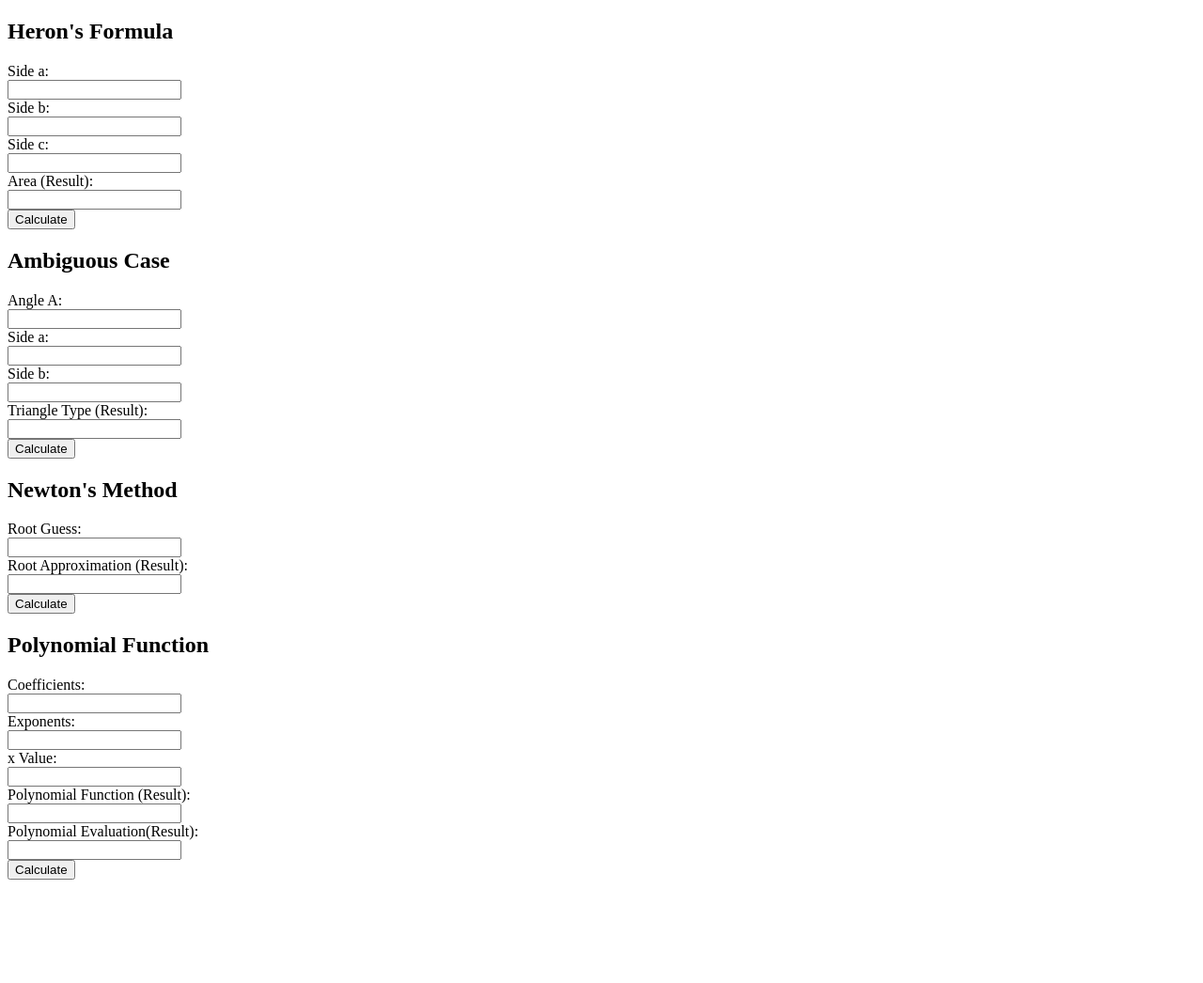
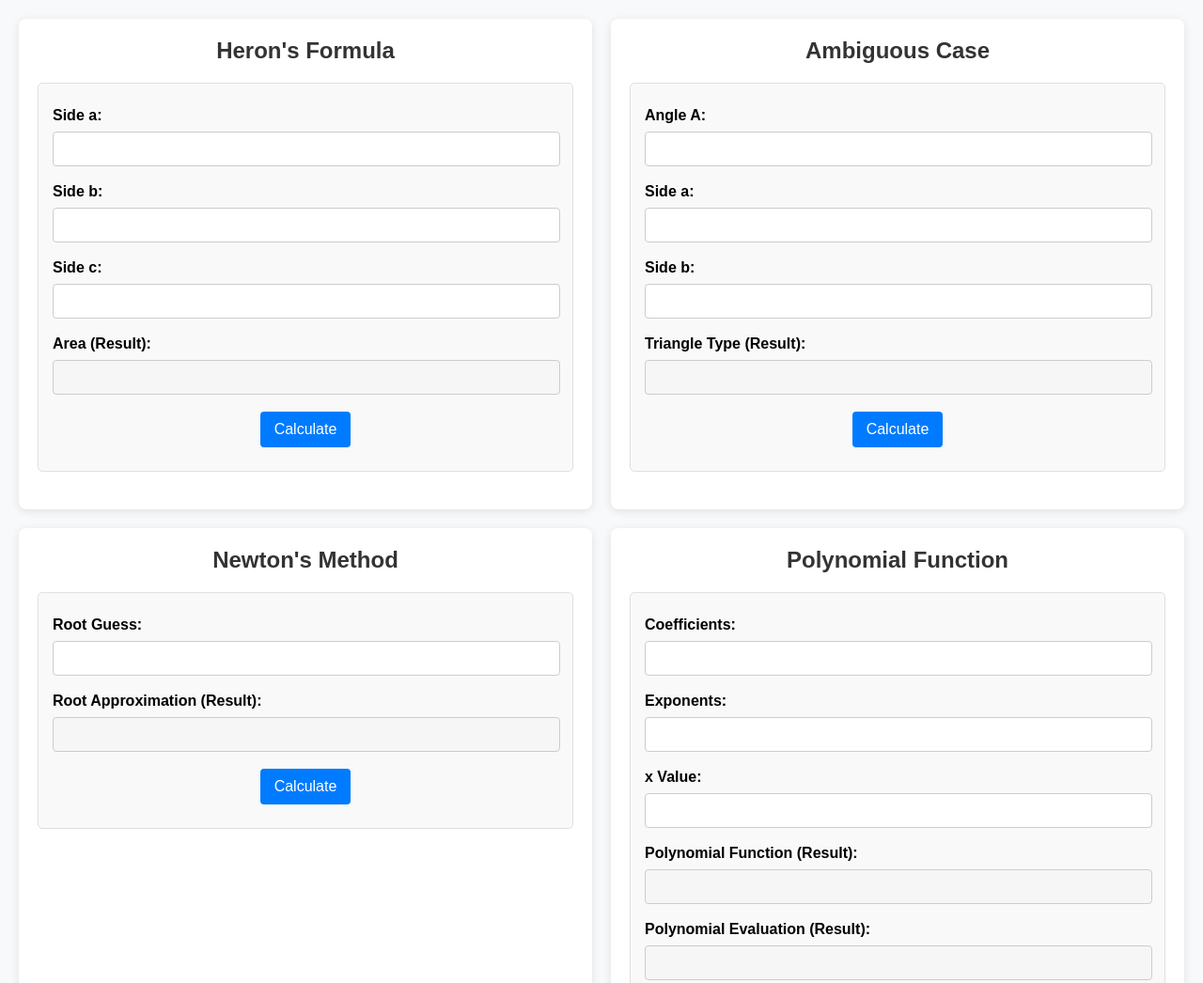
Before and after one commit to fizzlesad/assignment-3, a plain HTML site: page index.html in a window 1280 px wide. Shown: the top 1046 px of the page at 94% size. Before the commit the page ends 944 px from the top, so only its background shows below. Drawn offline with Linux system fonts and the light colour scheme.

Commit message:
Designed and finished polynomials

```diff
--- a/index.html
+++ b/index.html
@@ -1,6 +1,5 @@
 <!DOCTYPE html>
 <html lang="en">
-
 <head>
     <meta charset="UTF-8">
     <meta http-equiv="X-UA-Compatible" content="IE=edge">
@@ -9,54 +8,65 @@
     <link rel="stylesheet" href="style.css">
     <script src="script.js" defer></script>
 </head>
-
 <body>
+    <div class="grid-container">
+        <div class="container">
             <h2>Heron's Formula</h2>
             <form id="herons" onsubmit="return false">
-        <label for="side-a">Side a:</label><br>
-        <input type="text" id="side-a" name="side-a"><br>
-        <label for="side-b">Side b:</label><br>
-        <input type="text" id="side-b" name="side-b"><br>
-        <label for="side-c">Side c:</label><br>
-        <input type="text" id="side-c" name="side-c"><br>
-        <label for="result">Area (Result):</label><br>
-        <input type="text" id="result" name="result"><br>
+                <label for="side-a">Side a:</label>
+                <input type="text" id="side-a" name="side-a">
+                <label for="side-b">Side b:</label>
+                <input type="text" id="side-b" name="side-b">
+                <label for="side-c">Side c:</label>
+                <input type="text" id="side-c" name="side-c">
+                <label for="result">Area (Result):</label>
+                <input type="text" id="result" name="result" disabled>
                 <input type="submit" value="Calculate">
             </form>
+        </div>
+
+        <div class="container">
             <h2>Ambiguous Case</h2>
             <form id="ambi" onsubmit="return false">
-        <label for="angle-a">Angle A:</label><br>
-        <input type="text" id="angle-a" name="angle-a"><br>
-        <label for="side-a">Side a:</label><br>
-        <input type="text" id="side-a" name="side-a"><br>
-        <label for="side-b">Side b:</label><br>
-        <input type="text" id="side-b" name="side-b"><br>
-        <label for="result">Triangle Type (Result):</label><br>
-        <input type="text" id="result-2" name="result-2"><br>
+                <label for="angle-a">Angle A:</label>
+                <input type="text" id="angle-a" name="angle-a">
+                <label for="side-a">Side a:</label>
+                <input type="text" id="side-a" name="side-a">
+                <label for="side-b">Side b:</label>
+                <input type="text" id="side-b" name="side-b">
+                <label for="result">Triangle Type (Result):</label>
+                <input type="text" id="result-2" name="result-2" disabled>
                 <input type="submit" value="Calculate">
             </form>
+        </div>
+
+        <div class="container">
             <h2>Newton's Method</h2>
             <form id="newton" onsubmit="return false">
-        <label for="g-value">Root Guess:</label><br>
-        <input type="text" id="g-value" name="g-value"><br>
-        <label for="result">Root Approximation (Result):</label><br>
-        <input type="text" id="result-3" name="result-3"><br>
+                <label for="g-value">Root Guess:</label>
+                <input type="text" id="g-value" name="g-value">
+                <label for="result">Root Approximation (Result):</label>
+                <input type="text" id="result-3" name="result-3" disabled>
                 <input type="submit" value="Calculate">
             </form>
+        </div>
+
+        <div class="container">
             <h2>Polynomial Function</h2>
             <form id="poly" onsubmit="return false">
-        <label for="coefficients">Coefficients:</label><br>
-        <input type="text" id="coefficients" name="coefficients"><br>
-        <label for="exponents">Exponents:</label><br>
-        <input type="text" id="exponents" name="exponents"><br>
-        <label for="x-value">x Value:</label><br>
-        <input type="text" id="x-value" name="x-value"><br>
-        <label for="result">Polynomial Function (Result):</label><br>
-        <input type="text" id="result-4-1" name="result-4-1"><br>
-        <label for="result">Polynomial Evaluation(Result):</label><br>
-        <input type="text" id="result-4-2" name="result-4-2"><br>
+                <label for="coefficients">Coefficients:</label>
+                <input type="text" id="coefficients" name="coefficients">
+                <label for="exponents">Exponents:</label>
+                <input type="text" id="exponents" name="exponents">
+                <label for="x-value">x Value:</label>
+                <input type="text" id="x-value" name="x-value">
+                <label for="result">Polynomial Function (Result):</label>
+                <input type="text" id="result-4-1" name="result-4-1" disabled>
+                <label for="result">Polynomial Evaluation (Result):</label>
+                <input type="text" id="result-4-2" name="result-4-2" disabled>
                 <input type="submit" value="Calculate">
             </form>
+        </div>
+    </div>
 </body>
-
 </html>
--- a/script.js
+++ b/script.js
@@ -70,22 +70,62 @@ newton.addEventListener("submit", () => {
 });
 
 const newtonMethod = (g) => {
-    return (g - (6 * Math.pow(g, 4) - 13 * Math.pow(g, 3) - 18 * Math.pow(g, 2) + 7 * g + 6) / (24 * Math.pow(g, 3) - 39 *
-        Math.pow(g, 2) - 36 * g + 7))
+    root = (g - (6 * Math.pow(g, 4) - 13 * Math.pow(g, 3) - 18 * Math.pow(g, 2) + 7 * g + 6) / (24 * Math.pow(g, 3) - 39 *
+        Math.pow(g, 2) - 36 * g + 7));
+    while (root - g > 0.1) {
+        g = root;
+        root = (g - (6 * Math.pow(g, 4) - 13 * Math.pow(g, 3) - 18 * Math.pow(g, 2) + 7 * g + 6) / (24 * Math.pow(g, 3) - 39 *
+            Math.pow(g, 2) - 36 * g + 7));
+        console.log(root);
+    }
+    return(root);
 }
 
 const poly = document.getElementById("poly");
 
-newton.addEventListener("submit", () => {
-    document.getElementById("result-4-1").value = polynomialFormula(
+poly.addEventListener("submit", () => {
+    document.getElementById("result-4-1").value = polynomialFunction(
+        poly.elements['coefficients'].value,
+        poly.elements['exponents'].value
+    )
+    document.getElementById("result-4-2").value = polynomialEvaluation(
         poly.elements['coefficients'].value,
         poly.elements['exponents'].value,
         poly.elements['x-value'].value
     )
 });
 
-const polynomialFormula = (coefficients, exponents, x) => {
+const polynomialFunction = (coefficients, exponents) => {
     const coefficientValues = coefficients.split(" ");
     const exponentValues = exponents.split(" ");
-    const xValue = x;
+    coefficientCount = coefficientValues.length;
+    let i = 0;
+    let responseOne = "f(x)=";
+    while (i <= coefficientCount) {
+        if (coefficientValues[i] > 0 || coefficientValues[i] < 0) {
+            responseOne += coefficientValues[i] + "x^" + exponentValues[i];
+        }
+        else {
+            responseOne == responseOne;
+        }
+        if (i >= 0 && i < coefficientCount - 1 && coefficientValues[i + 1] > 0) {
+            responseOne += "+";
+        }
+        i++;
+    }
+    return (responseOne);
 }
+
+const polynomialEvaluation = (coefficients, exponents, x) => {
+    const coefficientValues = coefficients.split(" ");
+    const exponentValues = exponents.split(" ");
+    coefficientCount = coefficientValues.length;
+    let i = 0;
+    let ans = 0;
+    while (i < coefficientCount) {
+        ans += coefficientValues[i] * Math.pow(x, exponentValues[i])
+        i++;
+    }
+    let responseOne = "f(" + x + ")=" + ans;
+    return (responseOne);
+}
--- a/style.css
+++ b/style.css
@@ -0,0 +1,65 @@
+/*Chat GPT was used*/
+
+body {
+    font-family: Arial, sans-serif;
+    background-color: #f8f9fa;
+    margin: 0;
+    padding: 20px;
+}
+
+.grid-container {
+    display: grid;
+    grid-template-columns: repeat(2, 1fr);
+    gap: 20px; /* Space between grid items */
+}
+
+.container {
+    padding: 20px;
+    background-color: #ffffff;
+    border-radius: 8px;
+    box-shadow: 0 2px 10px rgba(0, 0, 0, 0.1);
+}
+
+h2 {
+    text-align: center;
+    color: #333;
+    margin-top: 0;
+}
+
+form {
+    margin-bottom: 20px;
+    padding: 15px;
+    border: 1px solid #e0e0e0;
+    border-radius: 5px;
+    background-color: #f9f9f9;
+}
+
+label {
+    font-weight: bold;
+    margin-top: 10px;
+    display: block;
+}
+
+input[type="text"] {
+    width: calc(100% - 20px);
+    padding: 10px;
+    margin: 8px 0;
+    border: 1px solid #ccc;
+    border-radius: 4px;
+}
+
+input[type="submit"] {
+    background-color: #007bff;
+    color: white;
+    padding: 10px 15px;
+    border: none;
+    border-radius: 4px;
+    cursor: pointer;
+    font-size: 16px;
+    display: block;
+    margin: 10px auto;
+}
+
+input[type="submit"]:hover {
+    background-color: #0056b3;
+}
```
Lines whose indentation alone changed are shown as unchanged.
